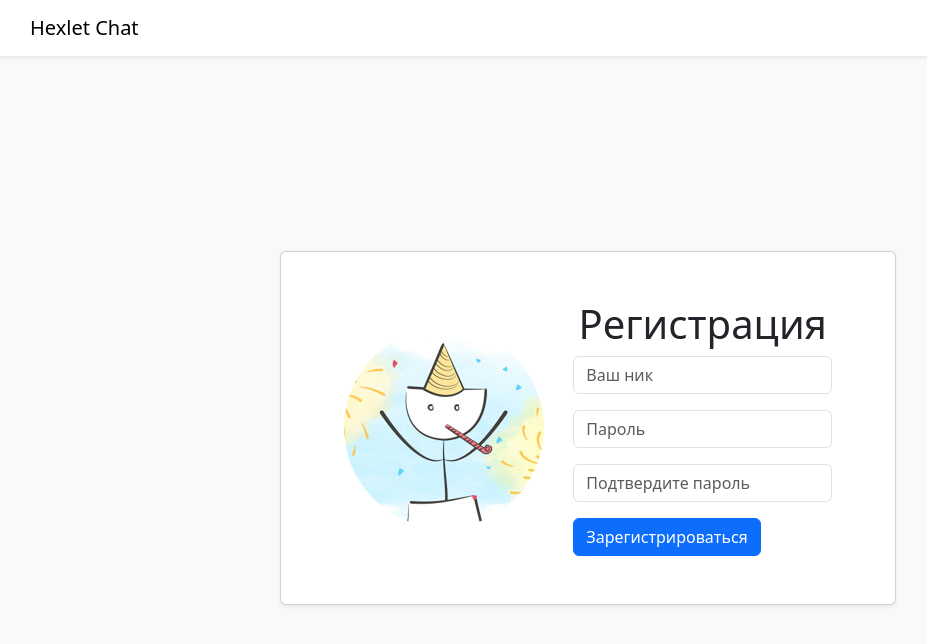
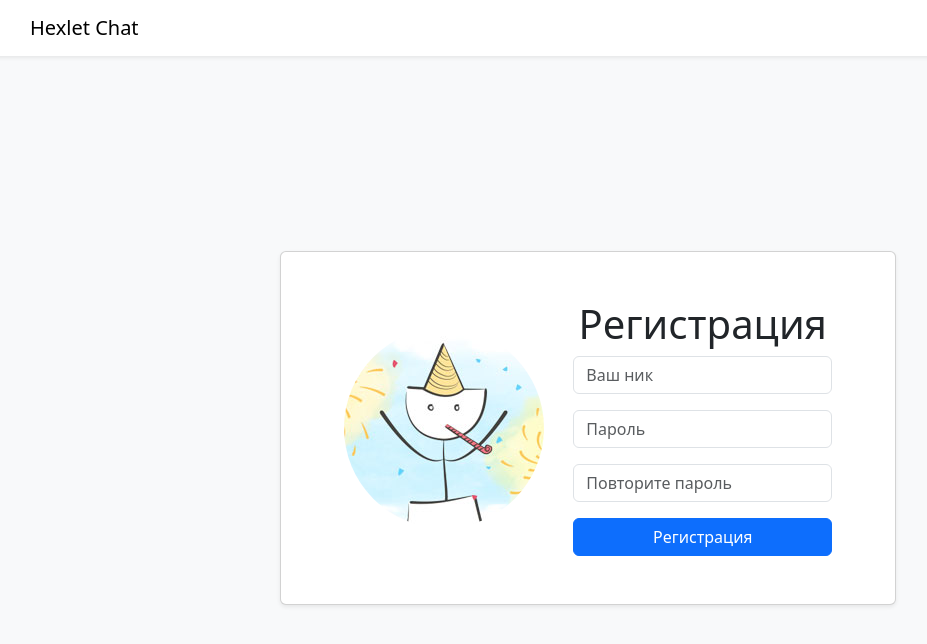
Before and after one commit to VolkovDani/fullstack-javascript-project-12, a React (Create React App) app in the folder frontend/: page /signup in a window 1280 px wide. Shown: the top 644 px of the page, without its empty margins (52-979 px from the left). Built offline with nearby package versions, Linux system fonts and the light colour scheme; no server answers.

Commit message:
add: адекватное поведение формы на yup

```diff
--- a/frontend/src/components/SignUp.jsx
+++ b/frontend/src/components/SignUp.jsx
@@ -45,6 +45,7 @@ const SignUp = () => (
                   password: '',
                   confirmPassword: '',
                 }}
+                validateOnBlur
                 validationSchema={signUpSchema}
                 onSubmit={(values, actions) => {
                   console.log(values, actions);
@@ -67,12 +68,13 @@ const SignUp = () => (
                         className="mb-3 position-relative"
                       >
                         <Form.Control
+                          value={props.values.login}
+                          onBlur={props.handleBlur}
                           onChange={props.handleChange}
-                          isInvalid={props.touched && props.errors.login}
+                          isInvalid={props.touched.login && props.errors.login}
                           name="login"
                           type="text"
                           placeholder="Ваш ник"
-                          aria-hidden="false"
                           aria-label="Логин"
                           aria-invalid={props.errors.login}
                           aria-errormessage={props.errors.login}
@@ -89,7 +91,8 @@ const SignUp = () => (
                       >
                         <Form.Control
                           onChange={props.handleChange}
-                          isInvalid={props.touched && props.errors.password}
+                          onBlur={props.handleBlur}
+                          isInvalid={props.touched.password && props.errors.password}
                           name="password"
                           type="password"
                           placeholder="Пароль"
@@ -105,11 +108,12 @@ const SignUp = () => (
                         className="mb-3 position-relative"
                       >
                         <Form.Control
-                          isInvalid={props.touched && props.errors.confirmPassword}
+                          isInvalid={props.touched.confirmPassword && props.errors.confirmPassword}
+                          onBlur={props.handleBlur}
                           onChange={props.handleChange}
                           name="confirmPassword"
                           type="password"
-                          placeholder="Подтвердите пароль"
+                          placeholder="Повторите пароль"
                         />
                         <Form.Control.Feedback
                           tooltip
@@ -118,8 +122,18 @@ const SignUp = () => (
                           {props.errors.confirmPassword}
                         </Form.Control.Feedback>
                       </Form.Group>
-                      <Button>
-                        Зарегистрироваться
+                      <Button
+                        variant={
+                          props.isValid
+                            ? 'primary'
+                            : 'secondary'
+                        }
+                        disabled={!props.isValid}
+                        type="submit"
+                        className="w-100"
+                        onSubmit={props.handleSubmit}
+                      >
+                        Регистрация
                       </Button>
                     </Form>
                   )
--- a/frontend/src/validation/schema.js
+++ b/frontend/src/validation/schema.js
@@ -25,12 +25,15 @@ export const signUpSchema = yup.object({
   login: yup
     .string()
     .min(3, 'От 3 до 20 символов')
-    .max(20, 'От 3 до 20 символов'),
+    .max(20, 'От 3 до 20 символов')
+    .required('Введите логин'),
   password: yup
     .string()
     .min(6, 'От 6 до 20 символов')
-    .max(20, 'От 6 до 20 символов'),
+    .max(20, 'От 6 до 20 символов')
+    .required('Введите пароль'),
   confirmPassword: yup
     .string()
-    .oneOf([yup.ref('password'), null], 'Пароль должны совпадать'),
+    .oneOf([yup.ref('password'), null], 'Пароль должны совпадать')
+    .required('Это обязательное поле'),
 });
```
